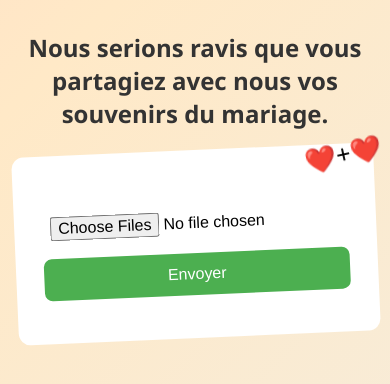
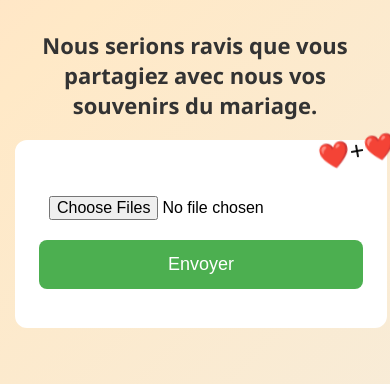
Before and after one commit to Mustafaa-nd/marriageMemories, a website: page public/index.html in a window 390 px wide. Drawn offline with Linux system fonts and the light colour scheme.

Commit message:
2nde fix: Mobile UI

```diff
--- a/public/css/style.css
+++ b/public/css/style.css
@@ -157,11 +157,32 @@ button:hover {
 /* Responsive Design - Ajout automatique */
 
 @media (max-width: 480px) {
+  body {
+    font-size: 18px;
+    padding: 15px;
+  }
+
+  h1 {
+    font-size: 22px;
+    margin-bottom: 20px;
+  }
+
+  form {
+    width: 90%;
+    padding: 16px;
+    transform: none;
+  }
 
   input[type="file"] {
     font-size: 16px;
-    padding: 8px;
-    width: 100%; /* prend toute la largeur */
+    padding: 10px;
+    width: 100%;
+  }
+
+  button {
+    font-size: 18px;
+    padding: 14px 24px;
+    width: 100%;
   }
 
   .preview {
@@ -171,36 +192,10 @@ button:hover {
 
   .preview img,
   .preview video {
-    max-width: 140px;
-    max-height: 140px;
+    max-width: 90vw;
+    max-height: 250px;
     border-radius: 8px;
-  }
-
-
-  body {
-    font-size: 18px;
-    padding: 15px;
-  }
-
-  h1 {
-    font-size: 24px;
-    margin-bottom: 20px;
-  }
-
-  form {
-    width: 85%;
-    padding: 20px;
-  }
-
-  button {
-    font-size: 16px;
-    padding: 12px 24px;
-    width: 100%;
-  }
-
-  .preview img,
-  .preview video {
-    max-width: 100px;
+    object-fit: contain;
   }
 
   .sablier {
@@ -212,7 +207,13 @@ button:hover {
     top: -15px;
     right: -15px;
   }
+
+  .message {
+    font-size: 16px;
+    margin-top: 12px;
+  }
 }
+
 
 @media (min-width: 481px) and (max-width: 768px) {
   body {
```
